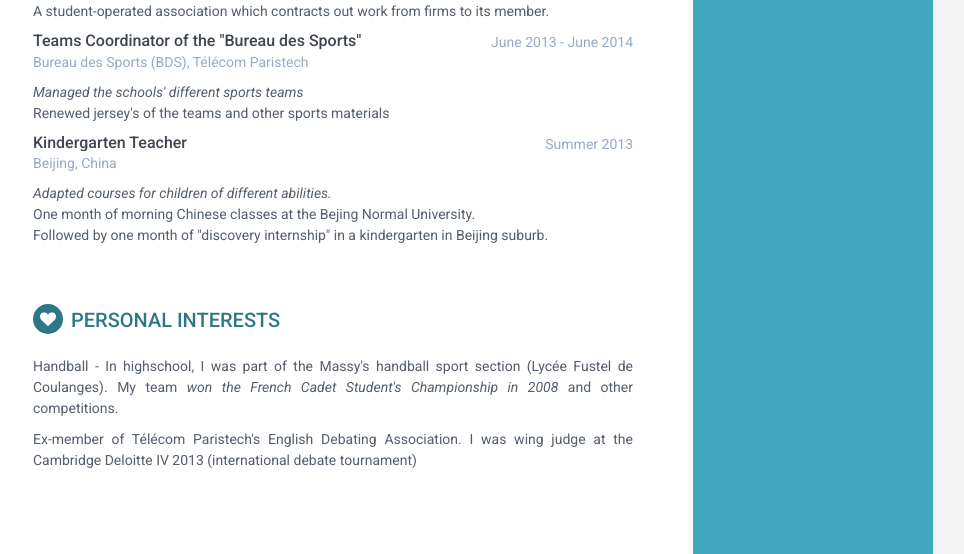
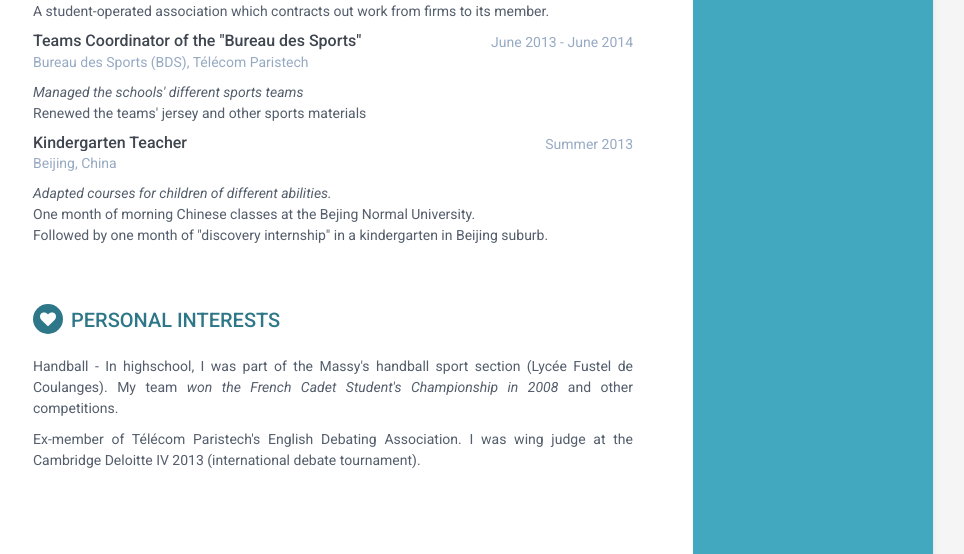
Before and after one commit to YannLeGuen/yannleguen.github.io, a Jekyll site: the page built from tag/Resume.md, in a window 1280 px wide. Shown: the part 3372-3926 px from the top of the page, without its empty margins (187-1151 px from the left). Built offline with Jekyll 4.4.1, drawn with Linux system fonts in a browser that asks for light colours.

Commit message:
try correct display on smartphone

```diff
--- a/_includes/resume.html
+++ b/_includes/resume.html
@@ -389,7 +389,7 @@
                     <div class="details">
 
 		      <p><i>Managed the schools' different sports teams</i>
-		      <br>Renewed jersey's of the teams and other sports materials</p>
+		      <br>Renewed the teams' jersey and other sports materials</p>
 
                     </div><!--//details-->
                 </div><!--//item-->
@@ -418,7 +418,7 @@
                   <p align="justify"> Handball - In highschool, I was part of the Massy's handball sport section (Lycée Fustel de Coulanges).
 		    My team <i>won the French Cadet Student's Championship in 2008</i> and other competitions.</p>
 		  <p align="justify"> Ex-member of Télécom Paristech's English Debating Association. I was wing judge at the Cambridge Deloitte IV 2013
-		    (international debate tournament)</p>
+		    (international debate tournament).</p>
                 </div><!--//intro-->
                 <div class="item" align="justify">
 
--- a/assets/css/styles.css
+++ b/assets/css/styles.css
@@ -63,7 +63,7 @@
   right: 0;
   width: 240px;
   height: 100%;
-  min-height: 800px;
+  min-height: 1500px;
   color: #fff;
 }
 .sidebar-wrapper a {
```
